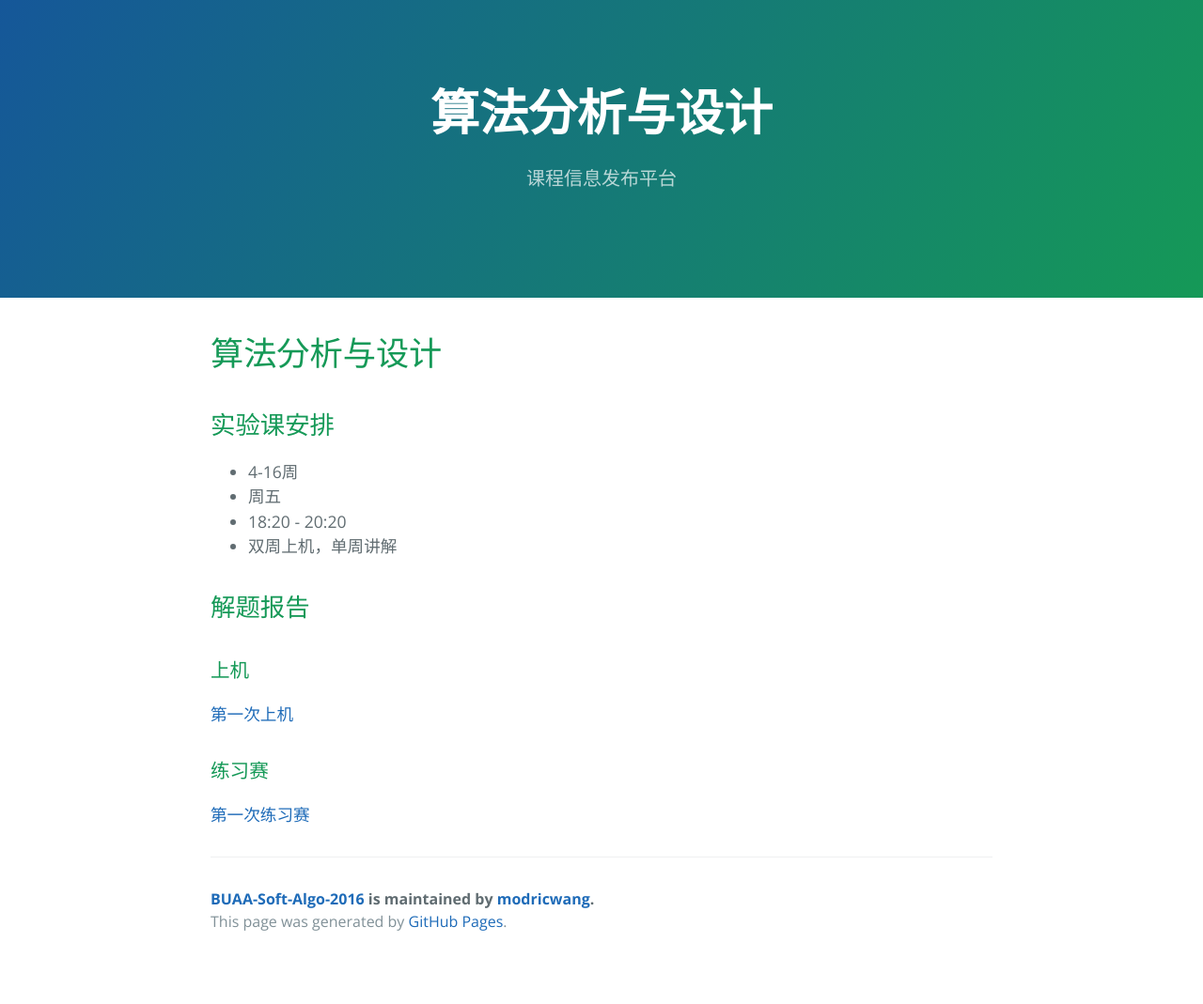
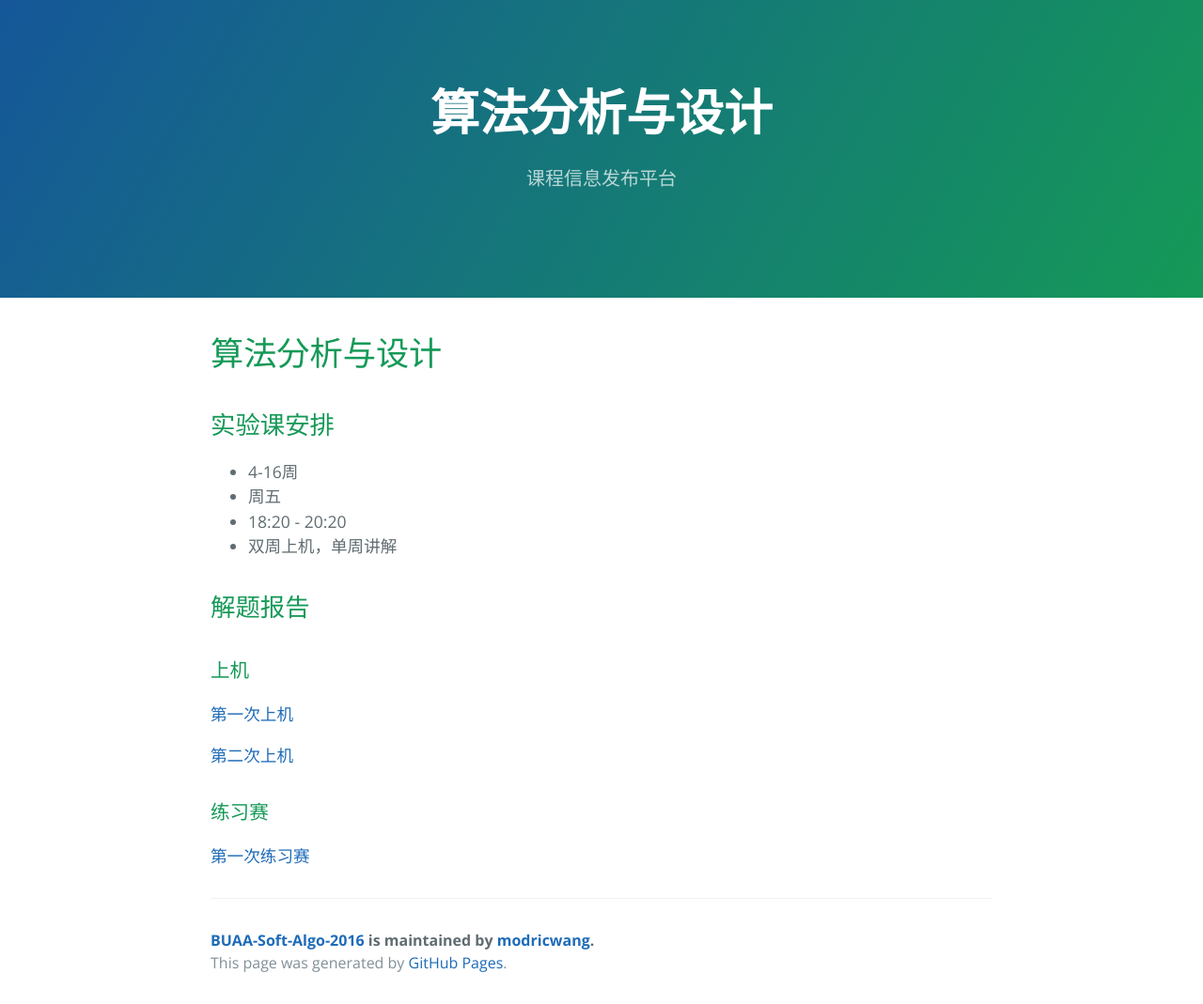
Before and after one commit to modricwang/BUAA-Soft-Algo-2016, a Jekyll site: the page built from docs/index.md, in a window 1280 px wide. Shown: the whole page at 94% size. Built offline with Jekyll 4.4.1, drawn with Linux system fonts in a browser that asks for light colours; our own code applies the rules of GitHub Pages for plain Markdown files; before the commit the page ends 1025 px from its top, so only the background shows below that.

Commit message:
release 第二次上机

```diff
--- a/docs/index.md
+++ b/docs/index.md
@@ -9,5 +9,7 @@
 ## 解题报告
 ### 上机
 [第一次上机](/reports/第一次上机.md)
+
+[第二次上机](/reports/第二次上机.md)
 ### 练习赛
 [第一次练习赛](/reports/第一次练习赛.md)
```
